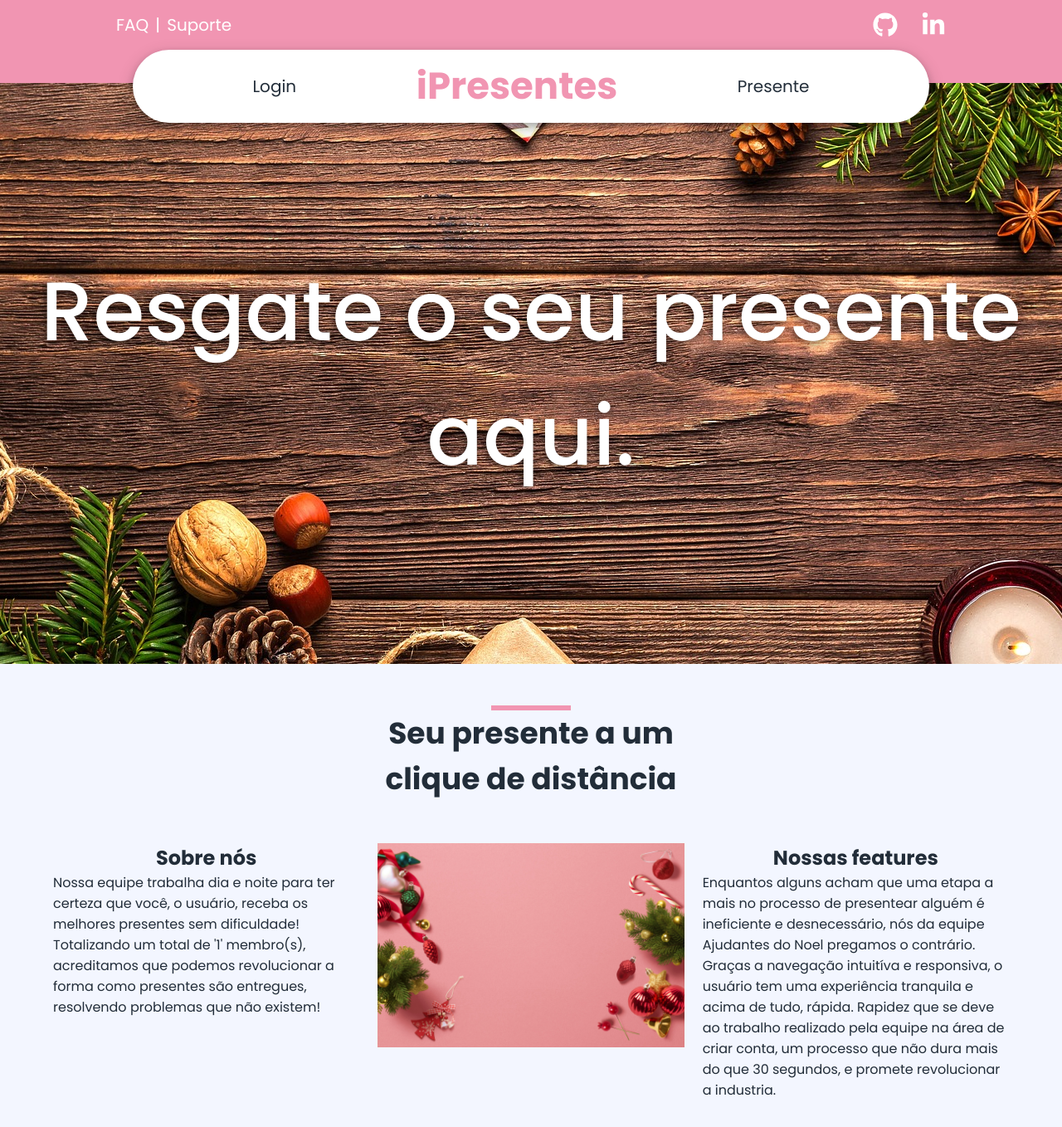
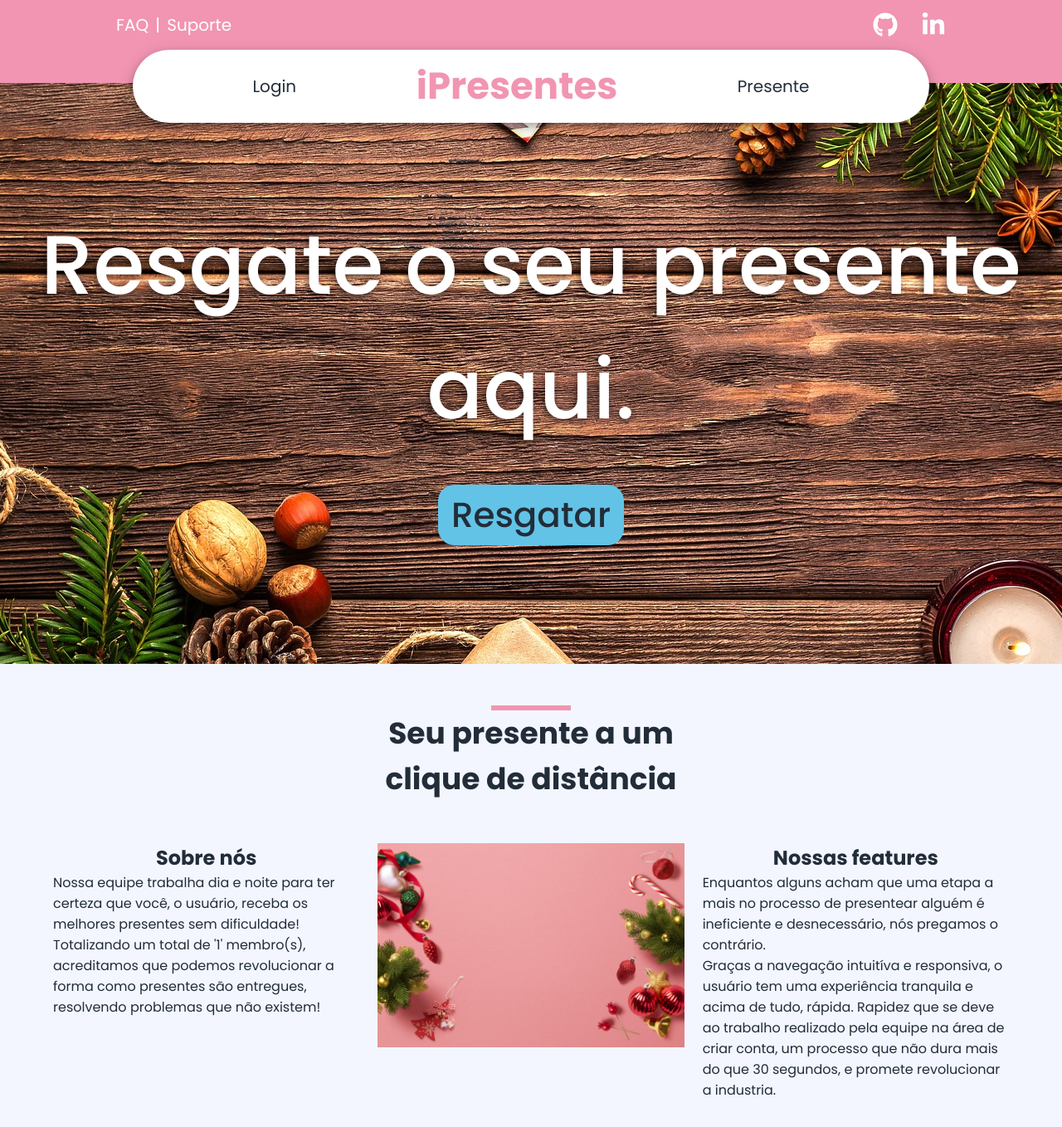
Before and after one commit to GabrielAttano/presente_de_natal, a React (Vite) app: page / in a window 1280 px wide. Shown: the top 1358 px of the page at 83% size. Built offline with nearby package versions, Linux system fonts and the light colour scheme.

Commit message:
change(home): hero section

```diff
--- a/src/pages/home/index.jsx
+++ b/src/pages/home/index.jsx
@@ -2,16 +2,21 @@ import * as S from './styled'
 import * as C from '../../config/colors'
 
 import christmasImage from '../../assets/images/backgrounds/artboard-studio-B40ztSGQTZY-unsplash.jpg'
+import { Link } from 'react-router-dom'
 
 function Home() {
 
   return (
     <S.body className='body'>
-      <S.backgroundImage>
-        <S.backgroundImage_text>
+      <S.heroSection>
+        <S.heroSection_text>
         Resgate o seu presente aqui.
-        </S.backgroundImage_text>
-      </S.backgroundImage>
+        </S.heroSection_text>
+        <Link to={"/gifts"} style={{ textDecoration: 'none' }}>
+        <S.heroSection_button>Resgatar</S.heroSection_button>
+        </Link>
+
+      </S.heroSection>
       <S.bodySection>
 
         <S.bodySection_containerBig>
@@ -29,9 +34,10 @@ function Home() {
         <S.bodySection_containerSmall>
           <S.bodySection_subtitle>Sobre nós</S.bodySection_subtitle>
           <S.bodySection_text textAlign={'left'}>
-            Nossa equipe trabalha dia e noite para ter certeza que você, o usuário, receba os melhores presentes sem dificuldade! <br/>
-            Totalizando um total de '1' membro(s), acreditamos que podemos revolucionar a forma como presentes são entregues, resolvendo
-            problemas que não existem!
+            Nossa equipe trabalha dia e noite para ter certeza que você, o usuário,
+            receba os melhores presentes sem dificuldade! <br/>
+            Totalizando um total de '1' membro(s), acreditamos que podemos revolucionar
+            a forma como presentes são entregues, resolvendo problemas que não existem!
           </S.bodySection_text>
         </S.bodySection_containerSmall>
 
@@ -42,11 +48,12 @@ function Home() {
         <S.bodySection_containerSmall>
           <S.bodySection_subtitle>Nossas features</S.bodySection_subtitle>
           <S.bodySection_text textAlign={'left'}>
-            Enquantos alguns acham que uma etapa a mais no processo de presentear alguém é ineficiente e desnecessário, nós da
-            equipe Ajudantes do Noel pregamos o contrário. <br/>
-            Graças a navegação intuitíva e responsiva, o usuário tem uma experiência tranquila e acima de tudo, rápida. Rapidez que se deve ao
-            trabalho realizado pela equipe na área de criar conta, um processo que não dura mais do que 30 segundos, e promete revolucionar
-            a industria.
+            Enquantos alguns acham que uma etapa a mais no processo de presentear alguém
+            é ineficiente e desnecessário, nós pregamos o contrário. <br/>
+            Graças a navegação intuitíva e responsiva, o usuário tem uma experiência
+            tranquila e acima de tudo, rápida. Rapidez que se deve ao trabalho realizado
+            pela equipe na área de criar conta, um processo que não dura mais do que
+            30 segundos, e promete revolucionar a industria.
           </S.bodySection_text>
         </S.bodySection_containerSmall>
       </S.bodySection>
--- a/src/pages/home/styled.js
+++ b/src/pages/home/styled.js
@@ -17,8 +17,7 @@ export const body = styled.div`
     gap: 50px;
   }
 `
-
-export const backgroundImage = styled.div`
+export const heroSection = styled.div`
   background-image: url(${christmasBackground});
   width: 100%;
   height: 700px;
@@ -26,19 +25,35 @@ export const backgroundImage = styled.div`
   flex-direction: column;
   align-items: center;
   justify-content: center;
+  gap: 40px;
 
   background-position-x: 50%;
   background-position-y: 40%;
 `
 
-export const backgroundImage_text = styled.span`
+export const heroSection_text = styled.span`
   color: ${C.white};
   font-size: 60px;
   font-weight: 500;
   text-align: center;
   text-shadow: -2px 3px 8px rgba(0,0,0,0.47);
+
   @media (min-width: 992px) {
     font-size: 100px;
+  }
+`
+
+export const heroSection_button = styled.button`
+  font-size: 42px;
+  font-weight: 500;
+  padding-left: 16px;
+  padding-right: 16px;
+  border-radius: 20px;
+  background-color: ${C.secondary};
+
+  &:focus,
+  &:hover {
+    background-color: ${C.secondaryDarker};
   }
 `
 
@@ -60,6 +75,11 @@ export const bodySection = styled.div`
 export const bodySection_img = styled.img`
   width: 100%;
   height: 100%;
+  display: none;
+
+  @media (min-width: 992px) {
+    display: block;
+  }
 `
 
 export const hr = styled.hr`
```
